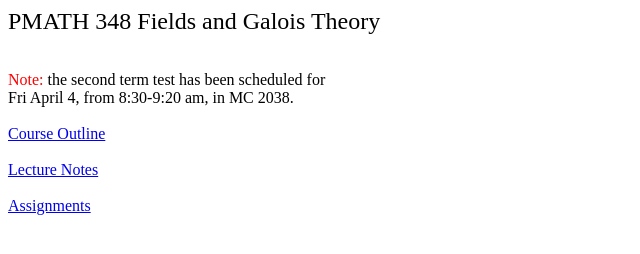
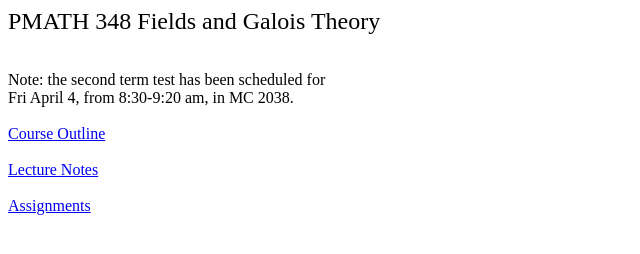
Before and after one commit to kuhatje/PMATH348, a plain HTML site: page index.html in a window 1280 px wide. Shown: the full height of the page, 0-640 px from the left. Drawn offline with Linux system fonts and the light colour scheme.

Commit message:
udpates.

```diff
--- a/index.html
+++ b/index.html
@@ -8,7 +8,7 @@
     <font size="+2">PMATH 348 Fields and Galois Theory</font>
     <br><br><br>
 
-    <font color="red">Note:</font> the second term test has been scheduled for<br>
+    Note: the second term test has been scheduled for<br>
 Fri April 4, from 8:30-9:20 am, in MC 2038.<br><br>
 
     <a href="PMATH348_Outline.pdf">Course Outline</a>
```
